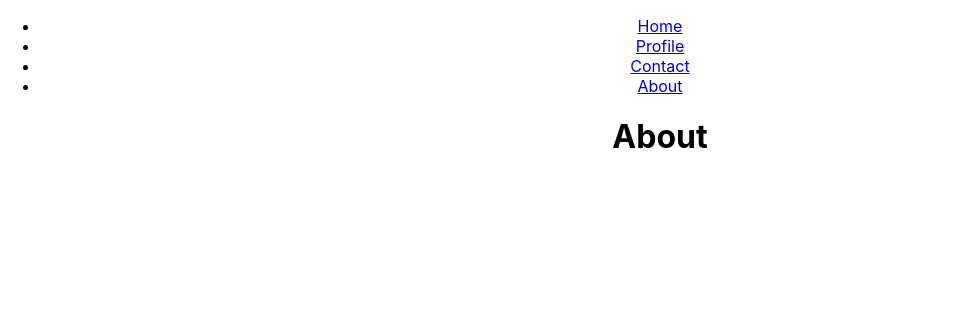
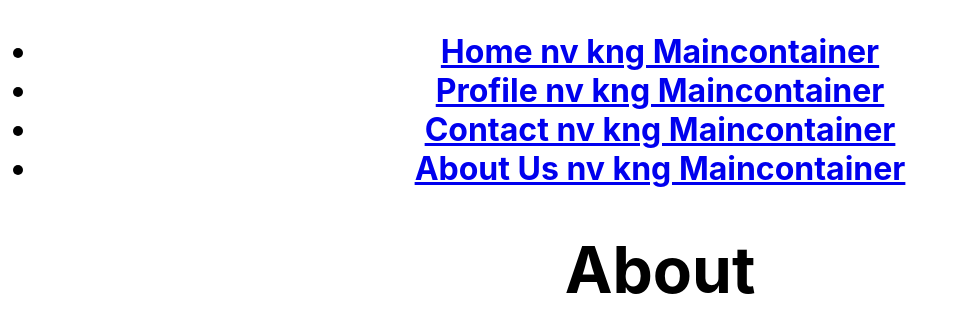
Before and after one commit to TaiNgonheng/paypal-gang, a React (Create React App) app: page /about in a window 1280 px wide. Shown: the top 332 px of the page, without its empty margins (0-956 px from the left). Built offline with nearby package versions, Linux system fonts and the light colour scheme; the HTML template or start-up script is replaced by a standard one.

Commit message:
test on main

```diff
--- a/src/App.js
+++ b/src/App.js
@@ -16,7 +16,7 @@ const App = () =>{
                      <Route path="/contact" element={<Contact/>}/>
                      <Route path="/about" element={<About/>}/>
                  </Routes>
-            </MainContainer>
+                 </MainContainer>
         </BrowserRouter>
     )
 }
--- a/src/Components/Screen/Container/MainContainer.js
+++ b/src/Components/Screen/Container/MainContainer.js
@@ -1,17 +1,17 @@
-import React from 'react';
-import { Link} from "react-router-dom";
+import React from "react";
+import {Link } from "react-router-dom";
 
-const MainContainer = (props) => {
+const MainContainer = (props) =>{
     return(
-        <div>
-            <ul style={{textAlign:"center"}}>
-                <li><Link to="/">Home</Link></li>
-                <li><Link to="/Profile">Profile</Link></li>
-                <li><Link to="/Contact">Contact</Link></li>
-                <li><Link to="/About">About</Link></li>
+        <h1 style={{textAlign:"center"}}>
+            <ul>
+                <li><Link to="/">Home nv kng Maincontainer</Link></li>
+                <li><Link to="/profile">Profile nv kng Maincontainer</Link></li>
+                <li><Link to="/contact">Contact nv kng Maincontainer</Link></li>
+                <li><Link to="/about">About Us nv kng Maincontainer</Link></li>
                 {props.children}
             </ul>
-        </div>
+        </h1>
     )
 }
 export default MainContainer;
--- a/src/Components/Screen/Home/home.js
+++ b/src/Components/Screen/Home/home.js
@@ -2,7 +2,7 @@ import React from 'react';
 
 const home = () => {
     return (
-        <h1>Home</h1>
+        <h1>Home nv kng home.js</h1>
     )
 }
 export default home;
```
